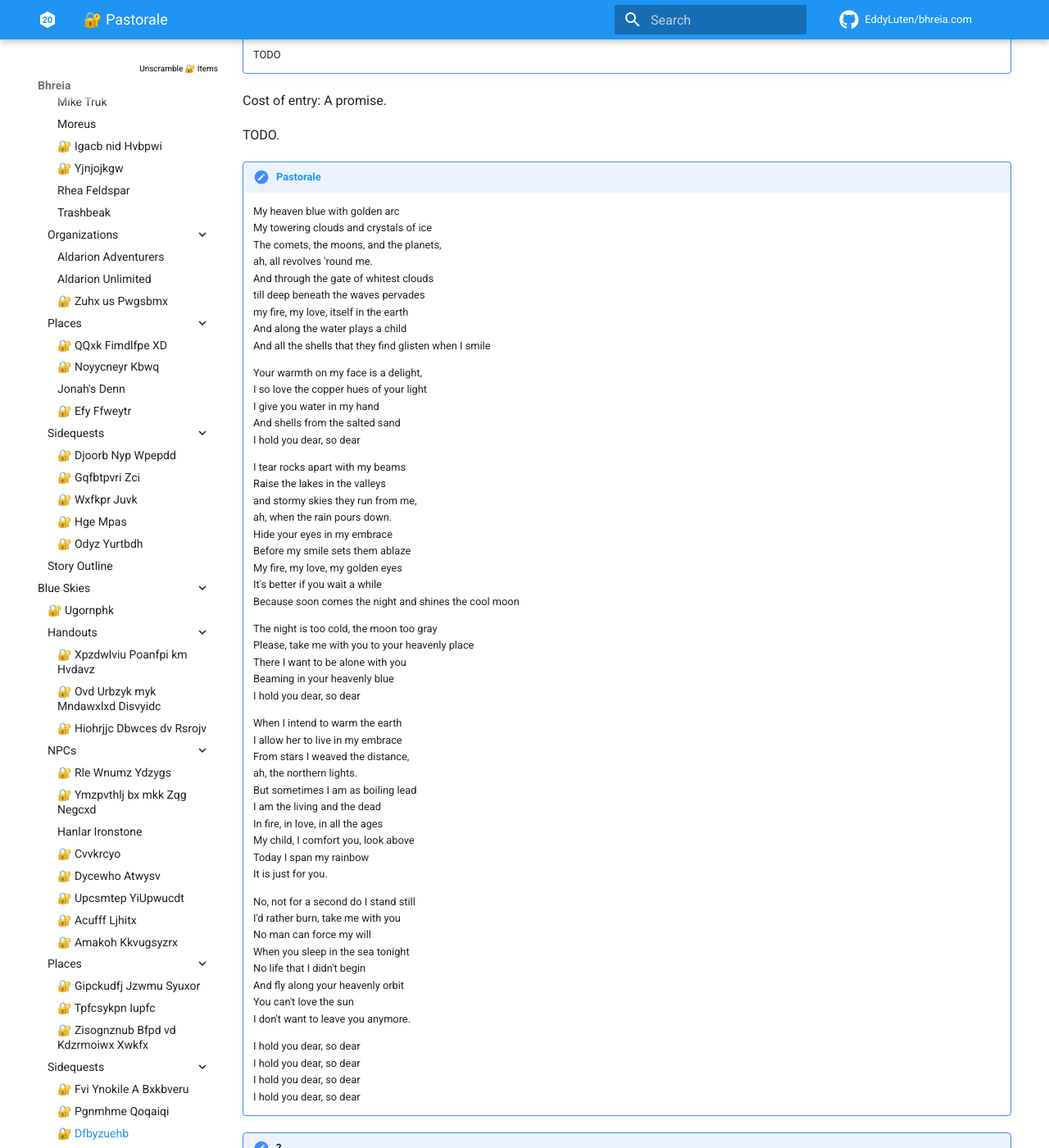
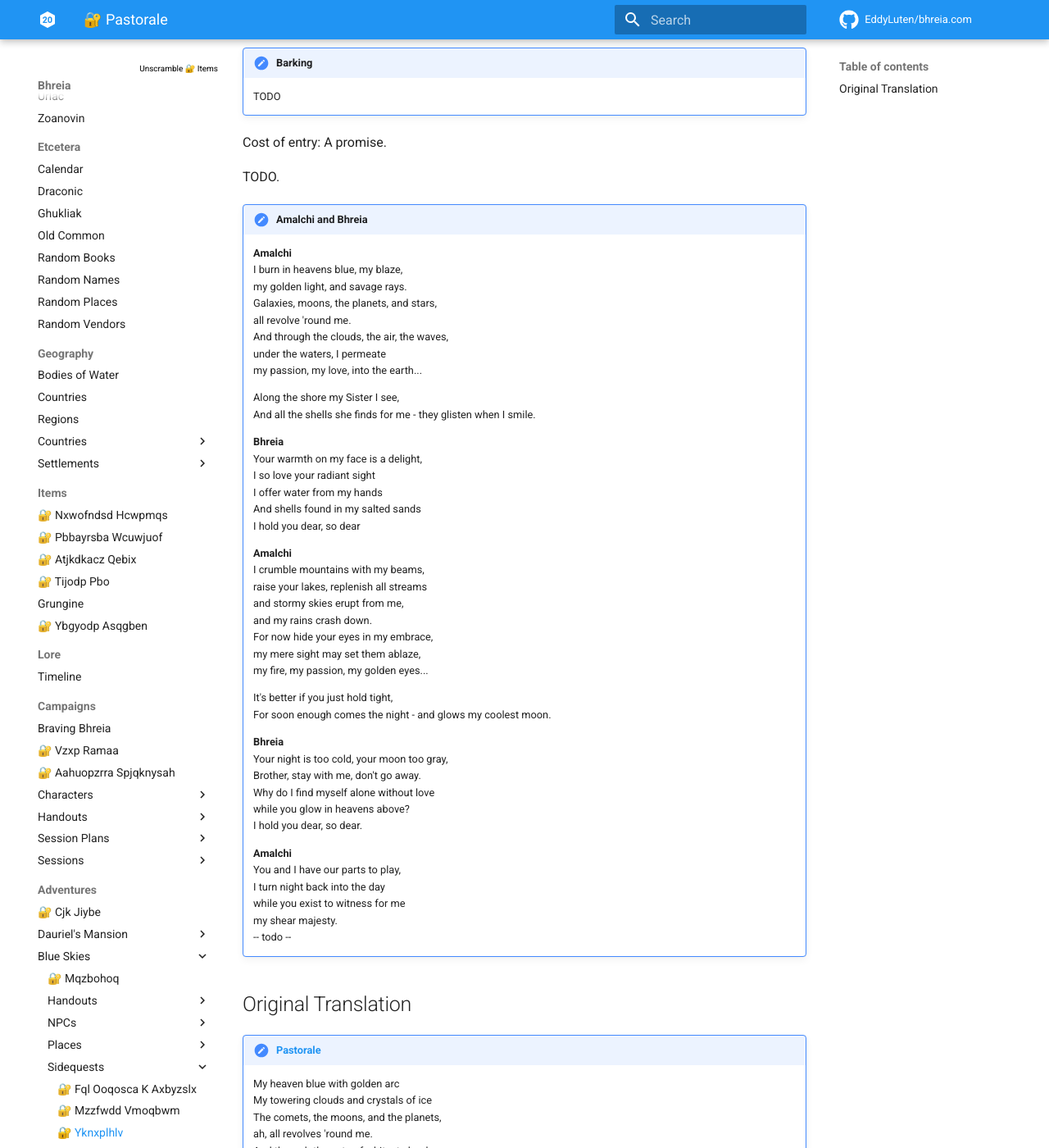
Before and after one commit to EddyLuten/bhreia.com, an MkDocs documentation site: the page built from docs/adventures/blue-skies/sidequests/pastorale.md, in a window 1280 px wide and 1400 px high, scrolled down 369 px. Shown: the whole window at 82% size. Built offline with MkDocs 1.6.1 and Material for MkDocs 9.7.7, drawn with Linux system fonts in a browser that asks for light colours; comment, search, counter and statistics services are not loaded; some of the changed text lies outside the part shown.

```diff
--- a/docs/adventures/blue-skies/sidequests/pastorale.md
+++ b/docs/adventures/blue-skies/sidequests/pastorale.md
@@ -21,6 +21,54 @@ Cauda's not trying to hide his identity and looks the same as in the first sessi
 Cost of entry: A promise.
 
 TODO.
+
+!!! cite "Amalchi and Bhreia"
+    **Amalchi**
+    I burn in heavens blue, my blaze,
+    my golden light, and savage rays.
+    Galaxies, moons, the planets, and stars,
+    all revolve 'round me.
+    And through the clouds, the air, the waves,
+    under the waters, I permeate
+    my passion, my love, into the earth...
+
+    Along the shore my Sister I see,
+    And all the shells she finds for me - they glisten when I smile.
+
+    **Bhreia**
+    Your warmth on my face is a delight,
+    I so love your radiant sight
+    I offer water from my hands
+    And shells found in my salted sands
+    I hold you dear, so dear
+
+    **Amalchi**
+    I crumble mountains with my beams,
+    raise your lakes, replenish all streams
+    and stormy skies erupt from me,
+    and my rains crash down.
+    For now hide your eyes in my embrace,
+    my mere sight may set them ablaze,
+    my fire, my passion, my golden eyes...
+
+    It's better if you just hold tight,
+    For soon enough comes the night - and glows my coolest moon.
+
+    **Bhreia**
+    Your night is too cold, your moon too gray,
+    Brother, stay with me, don't go away.
+    Why do I find myself alone without love
+    while you glow in heavens above?
+    I hold you dear, so dear.
+
+    **Amalchi**
+    You and I have our parts to play,
+    I turn night back into the day
+    while you exist to witness for me
+    my shear majesty.
+    -- todo --
+
+## Original Translation
 
 !!! cite "[Pastorale](https://www.youtube.com/watch?v=XAGgTcXtQLU)"
     My heaven blue with golden arc
--- /dev/null
+++ b/docs/items/dagaz-eye.md
@@ -0,0 +1,27 @@
+---
+alias: dagaz-eye
+categories:
+    - Handouts
+    - Items
+---
+# 🔐 Dagaz' Eye
+
+<figure class="infobox right">
+  <h3>Dagaz</h3>
+  <a href="/assets/images/dagaz-full.png">
+    <img src="/assets/images/dagaz-tiny.png" />
+  </a>
+  <figcaption>
+    Dagaz, a sketch.
+  </figcaption>
+</figure>
+
+--8<-- "spoiler.html"
+
+Upon his death, Dagaz will leave behind his single blazing eye.
+
+It radiates light in a radius of 25 ft.
+
+Any creature holding the eye up to their own will be able to see any magical effect within 100 ft., without the barrier limitations of spells such as [detect magic](https://roll20.net/compendium/dnd5e/Detect%20Magic).
+
+However, due to its divine powers, after use, the creature will go blind for ten minutes.
--- a/mkdocs.yml
+++ b/mkdocs.yml
@@ -46,9 +46,9 @@ theme:
     primary: blue
     accent: orange
   features:
-    - navigation.expand
+    # - navigation.expand
     - navigation.sections
     # - navigation.indexes
     - navigation.top
-    - toc.integrate
+    # - toc.integrate
     - search.suggest
```
Also changed, not shown: other parts of docs/adventures/blue-skies/sidequests/pastorale.md (+0 -12 lines), docs/adventures/blue-skies/index.md (+1 -0 lines), docs/adventures/one-shots.md (added, +23 -0 lines), docs/campaigns/plans/session-13.md (+6 -0 lines), docs/campaigns/sessions/session-12.md (+7 -7 lines), docs/deities/amalchi.md (+1 -9 lines), docs/adventures/.pages.
